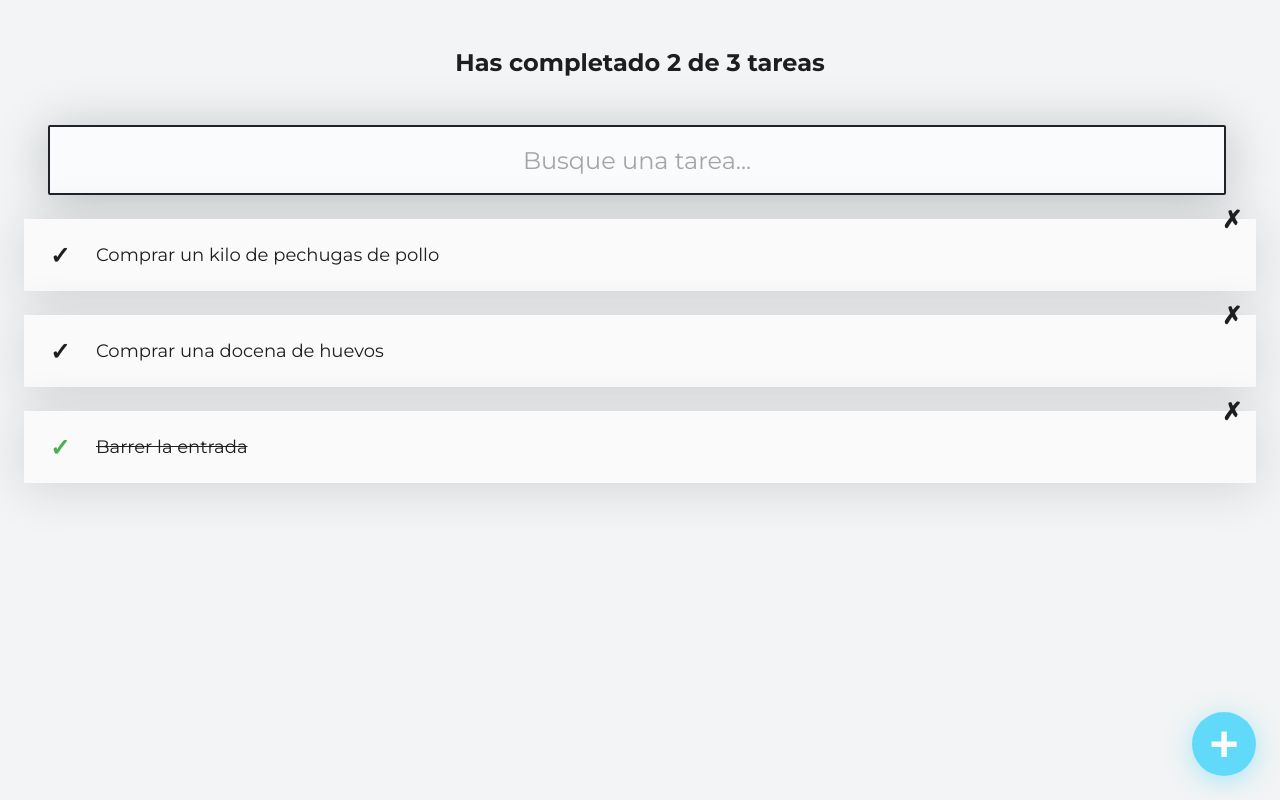
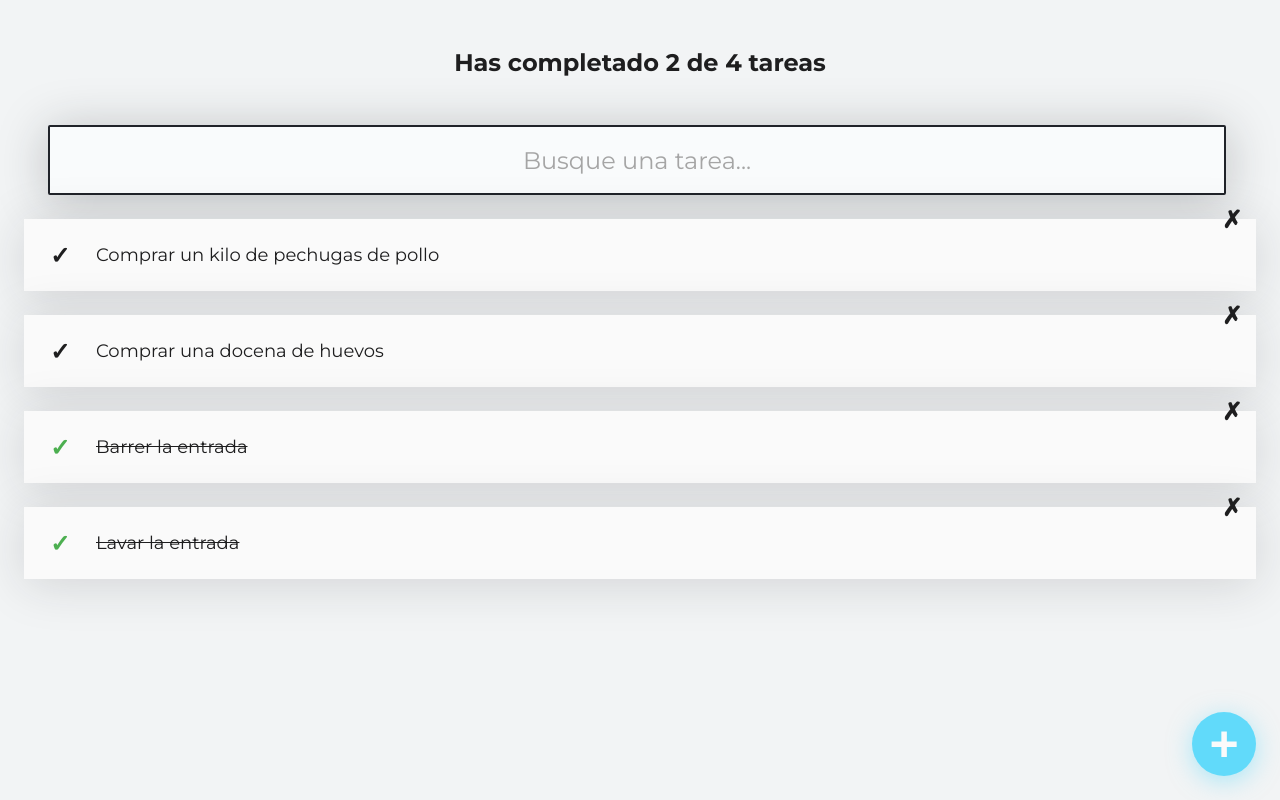
Before and after one commit to JPLFraccaro/TimeWise, a React (Create React App) app in the folder time-wise-react-app/: page / in a window 1280 px wide. Built offline with nearby package versions, Linux system fonts and the light colour scheme.

Commit message:
rename TaskSearch, functions onComplete, onDelete

```diff
--- a/time-wise-react-app/src/App.js
+++ b/time-wise-react-app/src/App.js
@@ -1,25 +1,51 @@
-//import logo from './logo.svg';
-//import './App.css';
-import {TaskCounterComponent} from "./components/TaskCounterComponent"
-import {TaskSearcherComponent} from "./components/TaskSearcherComponent"
-import {TaskListComponent} from "./components/TaskListComponent"
+import { TaskCounterComponent } from "./components/TaskCounterComponent"
+import { TaskSearchComponent } from "./components/TaskSearchComponent"
+import { TaskListComponent } from "./components/TaskListComponent"
 import { TaskItemComponent } from "./components/TaskItemComponent"
-import {CreateTaskButtonComponent} from "./components/CreateTaskButtonComponent"
+import { CreateTaskButtonComponent } from "./components/CreateTaskButtonComponent"
+import React, { useState } from "react"
 
-const tasks = [
+const defaultTasks = [
   {text: "Comprar un kilo de pechugas de pollo", completed: false},
   {text: "Comprar una docena de huevos", completed: false},
   {text: "Barrer la entrada", completed: true},
+  {text: "Lavar la entrada", completed: true},
 ]
 
 function App() {
+  const [tasks, setTasks] = useState(defaultTasks)
+  const [searchValue, setSearchValue] = useState('')
+  const searchedTasks = tasks.filter(task => task.text.toLowerCase().includes(searchValue.toLowerCase()))
+  const totalTasks = searchedTasks.length
+  const completedTasks = tasks.filter(task => task.completed).length
+  const completeTask = (text) => {
+    const newTasks = [...tasks]
+    const taskIndex = tasks.findIndex(task => task.text === text)
+    newTasks[taskIndex].completed = !(tasks[taskIndex].completed)
+    setTasks(newTasks)
+  }
+  const deleteTask = (text) => {
+    const newTasks = tasks.filter(task => task.text !== text)
+    //let newTasks = [...tasks]
+    //const taskIndex = tasks.findIndex(task => task.text === text)
+    //newTasks.splice(taskIndex, 1)
+    setTasks(newTasks)
+  }
   return (
     <>
-      <TaskCounterComponent/>
-      <TaskSearcherComponent/>
+      <TaskCounterComponent
+        totalTasks={totalTasks}
+        completedTasks={completedTasks}
+      />
+      <TaskSearchComponent
+        searchValue={searchValue}
+        setSearchValue={setSearchValue}
+      />
       <TaskListComponent>
-        {tasks.map(task => (
+        {searchedTasks.map(task => (
           <TaskItemComponent
+            onComplete={() => completeTask(task.text)}
+            onDelete={() => deleteTask(task.text)}
             key={task.text}
             text={task.text}
             completed={task.completed}
--- a/time-wise-react-app/src/components/TaskCounterComponent.jsx
+++ b/time-wise-react-app/src/components/TaskCounterComponent.jsx
@@ -1,8 +1,8 @@
 import React from 'react'
 import './css/TaskCounterComponent.css'
-function TaskCounterComponent() {
+function TaskCounterComponent({totalTasks, completedTasks}) {
   return (
-    <h2 className='TaskCounterComponent'>Has completado 2 de 3 tareas</h2>
+    <h2 className='TaskCounterComponent'>Has completado {completedTasks} de {totalTasks} tareas</h2>
   )
 }
 
--- a/time-wise-react-app/src/components/TaskItemComponent.jsx
+++ b/time-wise-react-app/src/components/TaskItemComponent.jsx
@@ -2,24 +2,18 @@ import React from 'react'
 import './css/TaskItemComponent.css'
 
 function TaskItemComponent(props) {
-  const onComplete = () => {
-    alert('ya completaste la tarea ' + props.text)
-  }
-  const onDelete = () => {
-    alert('borraste la tarea ' + props.text)
-  }
   return (
     <li className='TaskItemComponent'>
       <span
         className={`Icon Icon-check ${props.completed && 'Icon-check--active'}`}
-        onClick={!(props.completed) ? onComplete : undefined}
+        onClick={props.onComplete}
       >
         ✓
       </span>
       <p className={`TaskItemComponent-p ${props.completed && 'TaskItemComponent-p--complete'}`}>{props.text}</p>
       <span
         className='Icon Icon-delete'
-        onClick={onDelete}
+        onClick={props.onDelete}
       >
         ✗
       </span>
--- /dev/null
+++ b/time-wise-react-app/src/components/TaskSearchComponent.jsx
@@ -0,0 +1,17 @@
+import React from 'react'
+import './css/TaskSearchComponent.css'
+function TaskSearchComponent({searchValue, setSearchValue}) {
+  const onSearchValueChange = (event) => {
+    setSearchValue(event.target.value)
+  }
+  return (
+    <input
+      className='TaskSearchComponent'
+      placeholder="Busque una tarea..."
+      value = {searchValue}
+      onChange={onSearchValueChange}
+    />
+  )
+}
+
+export {TaskSearchComponent}
--- a/time-wise-react-app/src/components/TaskSearcherComponent.jsx
+++ /dev/null
@@ -1,22 +0,0 @@
-import React from 'react'
-import { useState } from 'react'
-import './css/TaskSearcherComponent.css'
-function TaskSearcherComponent() {
-  const [searchValue, setSearchValue] = useState('')
-  const onSearchValueChange = (event) => {
-    setSearchValue(event.target.value)
-  }
-  return (
-    <>
-      <input
-        className='TaskSearcherComponent'
-        placeholder="Busque una tarea..."
-        value = {searchValue}
-        onChange={onSearchValueChange}
-      />
-      <p>{searchValue}</p>
-    </>
-  )
-}
-
-export {TaskSearcherComponent}
--- a/time-wise-react-app/src/components/css/TaskSearcherComponent.css
+++ b/time-wise-react-app/src/components/css/TaskSearchComponent.css
@@ -1,4 +1,4 @@
-.TaskSearcherComponent {
+.TaskSearchComponent {
     background: #F9FBFC;
     border-radius: 2px;
     border: 2px solid #202329;
@@ -13,12 +13,12 @@
     box-shadow: 0px 5px 50px rgba(32, 35, 41, 0.25);
   }
 
-  .TaskSearcherComponent::placeholder {
+  .TaskSearchComponent::placeholder {
     color: #A5A5A5;
     font-family: 'Montserrat';
     font-weight: 400;
   }
 
-  .TaskSearcherComponent:focus {
+  .TaskSearchComponent:focus {
     outline-color: #61DAFA;
   }
```
Also changed, not shown: time-wise-react-app/public/manifest.json.
